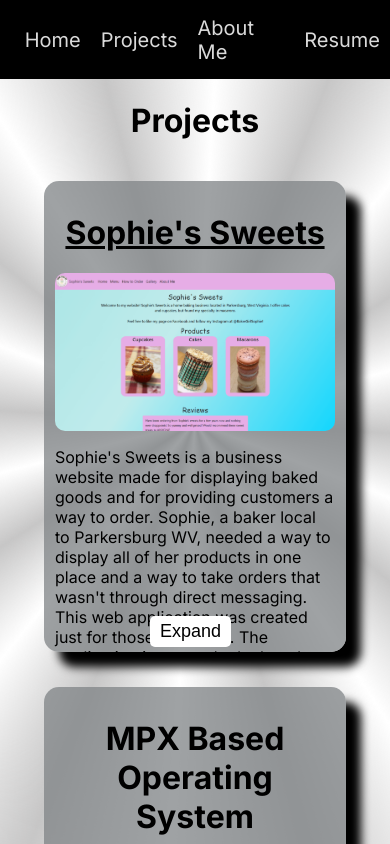
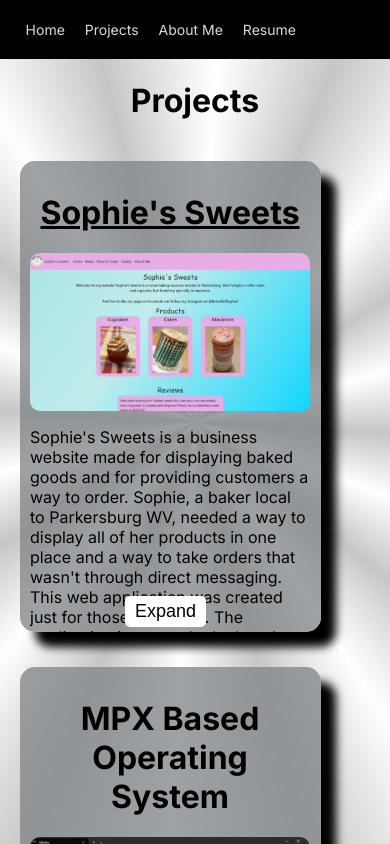
Before and after one commit to Hunter-Wigal/react-web-portfolio, a Next.js app: page /projects in a window 390 px wide. Shown: the top 844 px of the page. Built offline with nearby package versions, Linux system fonts and the light colour scheme.

Commit message:
Update responsiveness

```diff
--- a/src/app/globals.css
+++ b/src/app/globals.css
@@ -100,3 +100,11 @@ body {
       transform: rotate(359deg);
   }
 }
+
+@media screen  and (max-width: 700px){
+  .navbar{
+    padding: 0;
+    margin-inline: 0;
+    font-size: 14px;
+  }
+}
--- a/src/app/page.module.css
+++ b/src/app/page.module.css
@@ -140,9 +140,7 @@
   .car_container{
     position: relative;
     display: block;
-    width: 100%;
-    height: 70vh;
-    background-color: blue;
+
     margin: auto;
     margin-top: 4%;
   }
--- a/src/app/projects/page.module.css
+++ b/src/app/projects/page.module.css
@@ -33,15 +33,7 @@
     color: black;
 }
 
-@media screen and (max-width: 717px) {
-    .card {
-      max-width: 75%;
-      margin: auto;
-      padding: 3%;
-      margin-bottom: 10%;
-      max-height: 450px;
-    }
-  }
+
 
 .placeholderimg{
     aspect-ratio: 1.5/1;
@@ -108,3 +100,13 @@
     aspect-ratio: 16/9;
     overflow-x: hidden;
 }
+
+@media screen and (max-width: 717px) {
+    .card {
+      max-width: 75%;
+      margin: auto 0;
+      padding: 3%;
+      margin-bottom: 10%;
+      max-height: 450px;
+    }
+  }
```
Also changed, not shown: src/app/about/page.module.css (+7 -0 lines).
